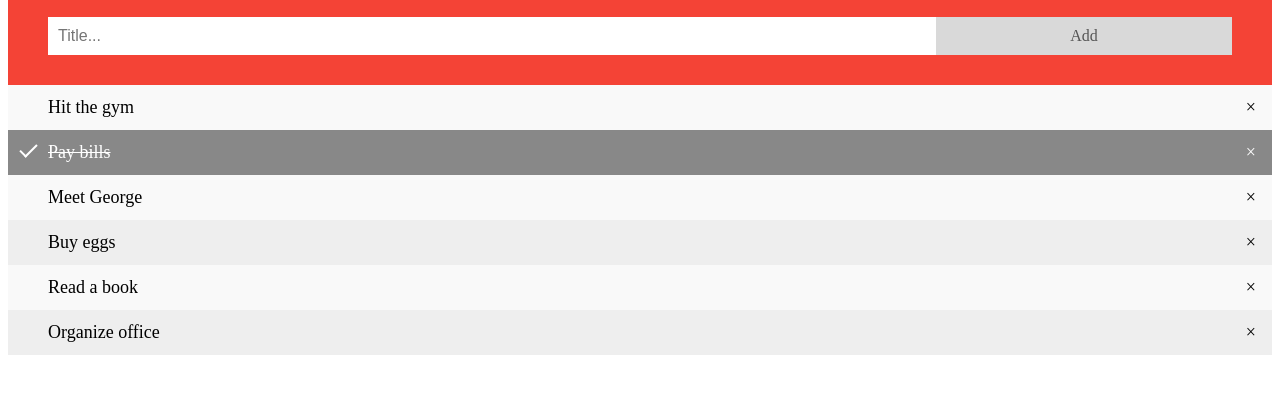
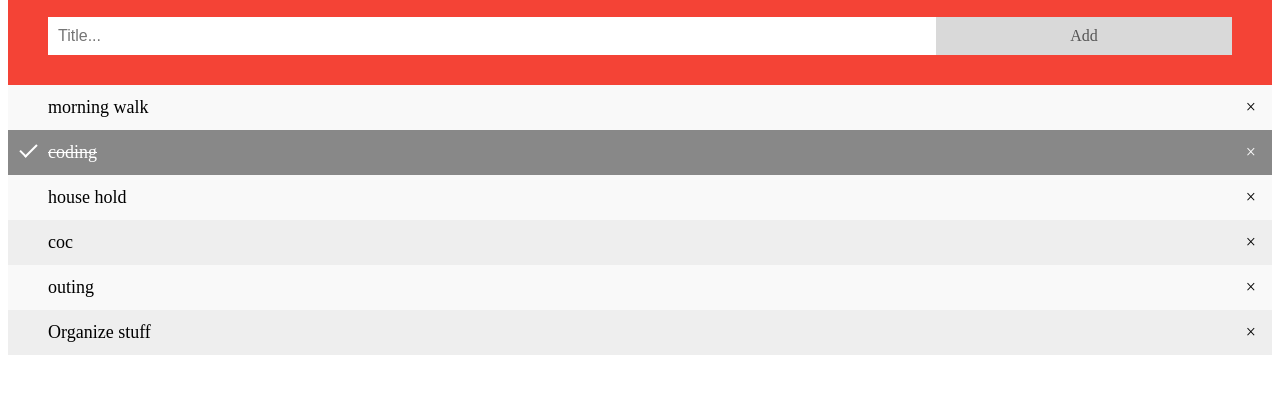
Before and after one commit to sahil22goyat/to-do, a plain HTML site: page todo-list-project/index.html in a window 1280 px wide. Shown: the part 88-482 px from the top of the page. Drawn offline with Linux system fonts and the light colour scheme.

Commit message:
Update index.html

```diff
--- a/todo-list-project/index.html
+++ b/todo-list-project/index.html
@@ -12,12 +12,12 @@
       </div>
 
       <ul id="myUL">
-        <li>Hit the gym</li>
-        <li class="checked">Pay bills</li>
-        <li>Meet George</li>
-        <li>Buy eggs</li>
-        <li>Read a book</li>
-        <li>Organize office</li>
+        <li>morning walk</li>
+        <li class="checked">coding</li>
+        <li>house hold</li>
+        <li>coc</li>
+        <li>outing</li>
+        <li>Organize stuff</li>
       </ul>
 
     <script type="text/javascript" src="script.js"></script>
```
